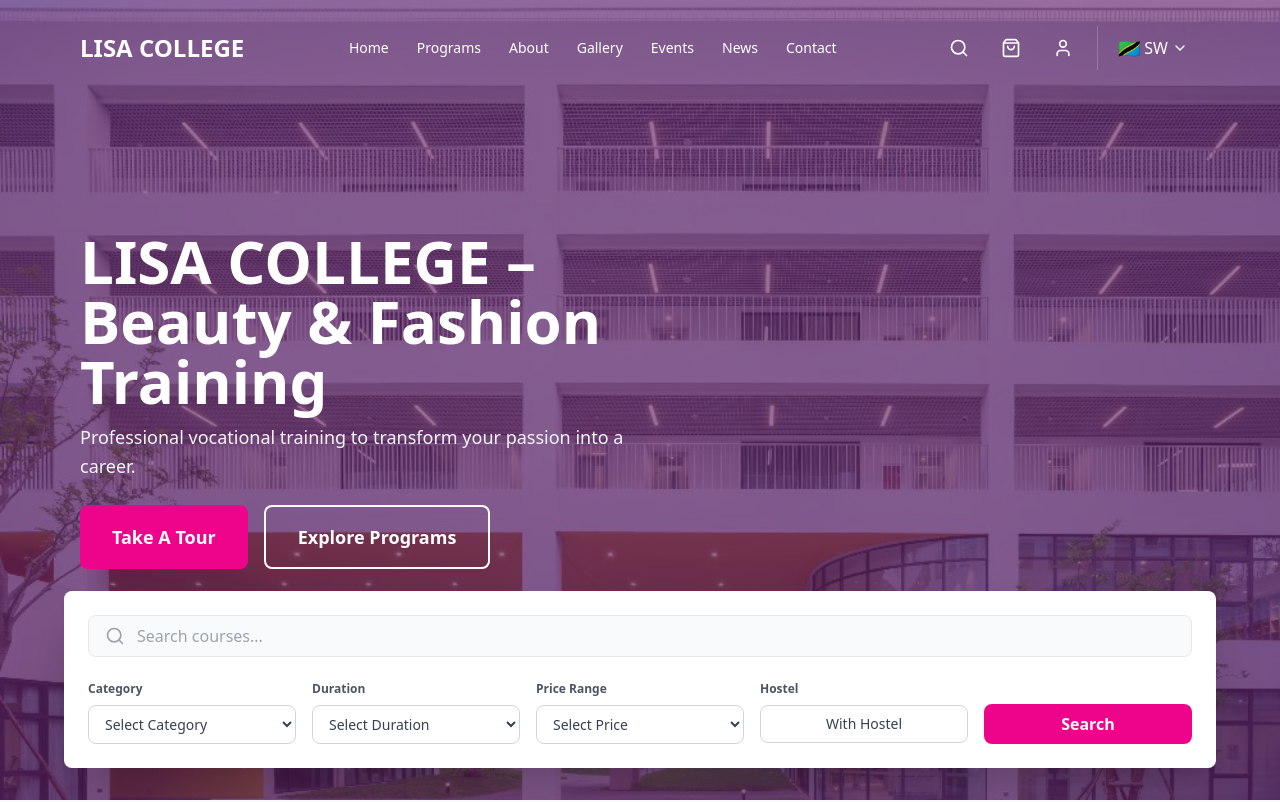
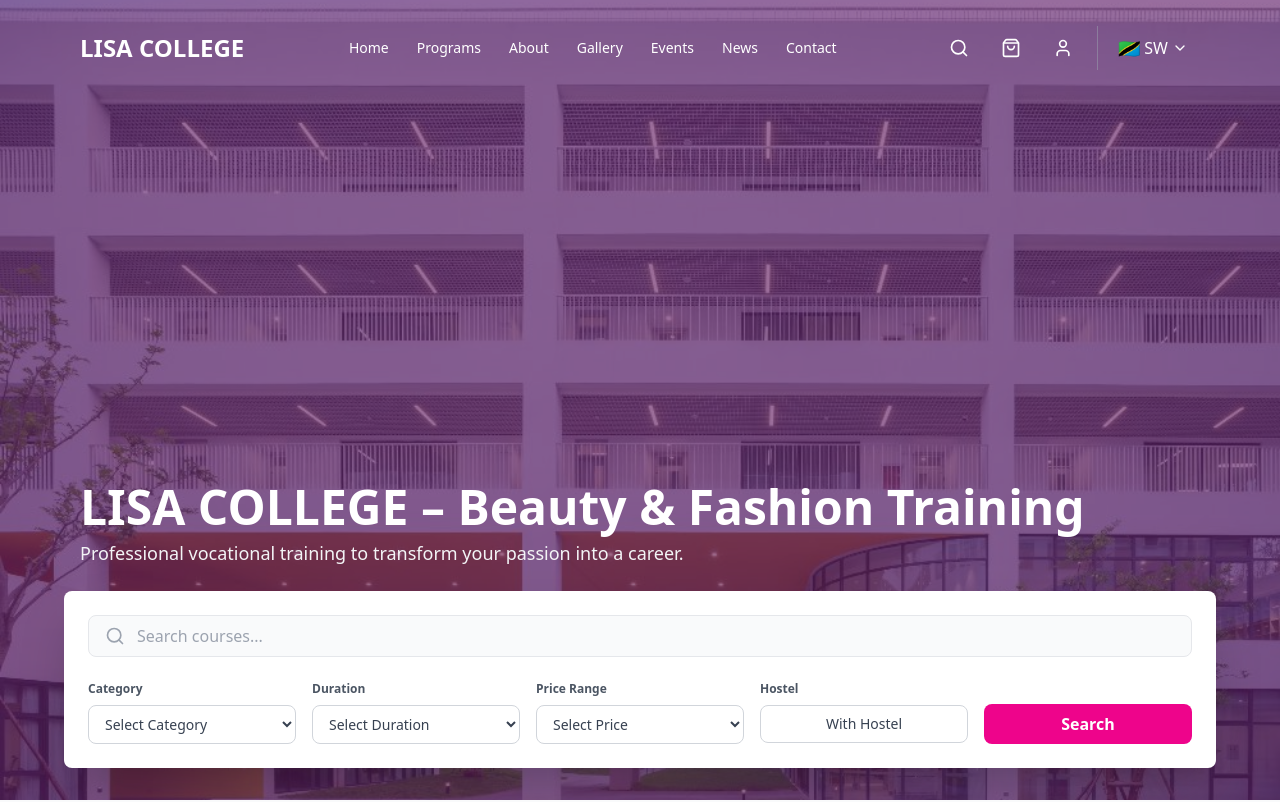
Before and after one commit to msetitech/lisacollege, a React app in the folder frontend/: page / in a window 1280 px wide. Shown: the top 802 px of the page. Built offline with nearby package versions, Linux system fonts and the light colour scheme; the HTML template or start-up script is replaced by a standard one.

Commit message:
fixing the image of owner and the messages

```diff
--- a/frontend/src/components/Sections/Hero.jsx
+++ b/frontend/src/components/Sections/Hero.jsx
@@ -48,32 +48,21 @@ export default function Hero() {
 			}}>
 			{/* Dark Overlay */}
 			<div className="absolute inset-0 bg-[#68226A]/65"></div>
-			<div className="relative max-w-6xl mx-auto px-4 h-full flex flex-col justify-center">
-				<div className="max-w-2xl text-center md:text-left">
-					{/* Main Title */}
-					<h1 className="text-5xl md:text-6xl font-bold text-white mb-3 leading-tight">
+
+			{/* Title & Filter Section at Bottom */}
+			<div className="absolute bottom-8 left-0 right-0 w-full">
+				{/* Title & Subtitle */}
+				<div className="max-w-6xl mx-auto px-4 py-6 text-center md:text-left">
+					<h1 className="text-4xl md:text-5xl font-bold text-white mb-2">
 						{t("hero.mainTitle")}
 					</h1>
-
-					{/* Description */}
-					<p className="text-lg text-gray-100 mb-6 leading-relaxed max-w-xl">
+					<p className="text-base md:text-lg text-gray-100">
 						{t("hero.mainSubtitle")}
 					</p>
-
-					{/* CTA Buttons */}
-					<div className="flex flex-col sm:flex-row gap-4">
-						<button className="bg-[#EE048B] hover:bg-[#d60278] text-white px-8 py-4 rounded-lg font-bold text-lg transition-all transform hover:scale-105">
-							{t("hero.tourBtn")}
-						</button>
-						<button className="border-2 border-white text-white hover:bg-white hover:text-[#68226A] px-8 py-4 rounded-lg font-bold text-lg transition-all">
-							{t("hero.exploreBtn")}
-						</button>
-					</div>
-				</div>
 				</div>
 
 				{/* Search & Filter Bar */}
-			<div className="absolute bottom-8 left-1/2 transform -translate-x-1/2 w-11/12 max-w-6xl rounded-lg bg-white p-6 shadow-2xl">
+				<div className="bg-white rounded-lg max-w-6xl mx-auto p-6 shadow-2xl">
 					{/* Search Input */}
 					<div className="mb-6 flex items-center bg-gray-50 rounded-lg px-4 py-2 border border-gray-200">
 						<Search className="text-gray-400 w-5 h-5 mr-3" />
@@ -166,6 +155,7 @@ export default function Hero() {
 						</div>
 					</div>
 				</div>
+			</div>
 		</section>
 	);
 }
```
Also changed, not shown: frontend/src/assets/images/owner.jpeg (added). Lines whose indentation alone changed are shown as unchanged.
